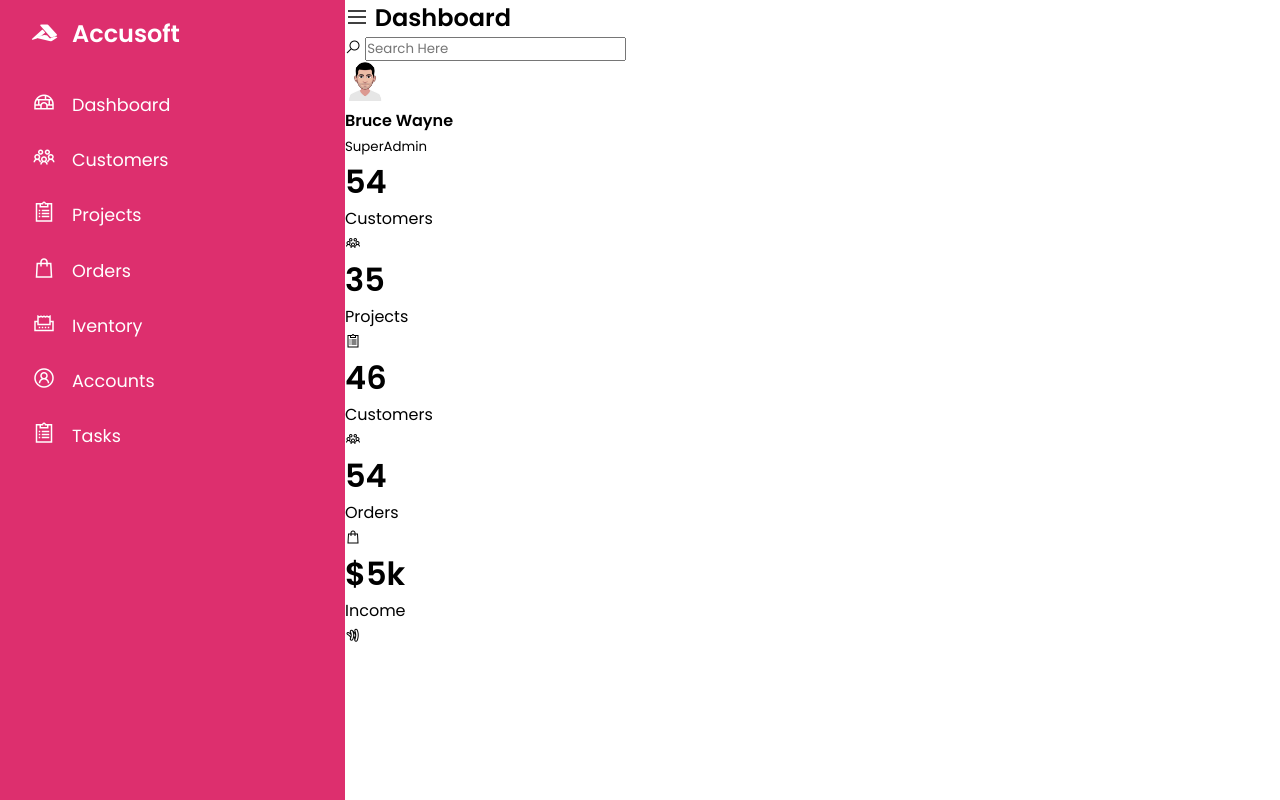
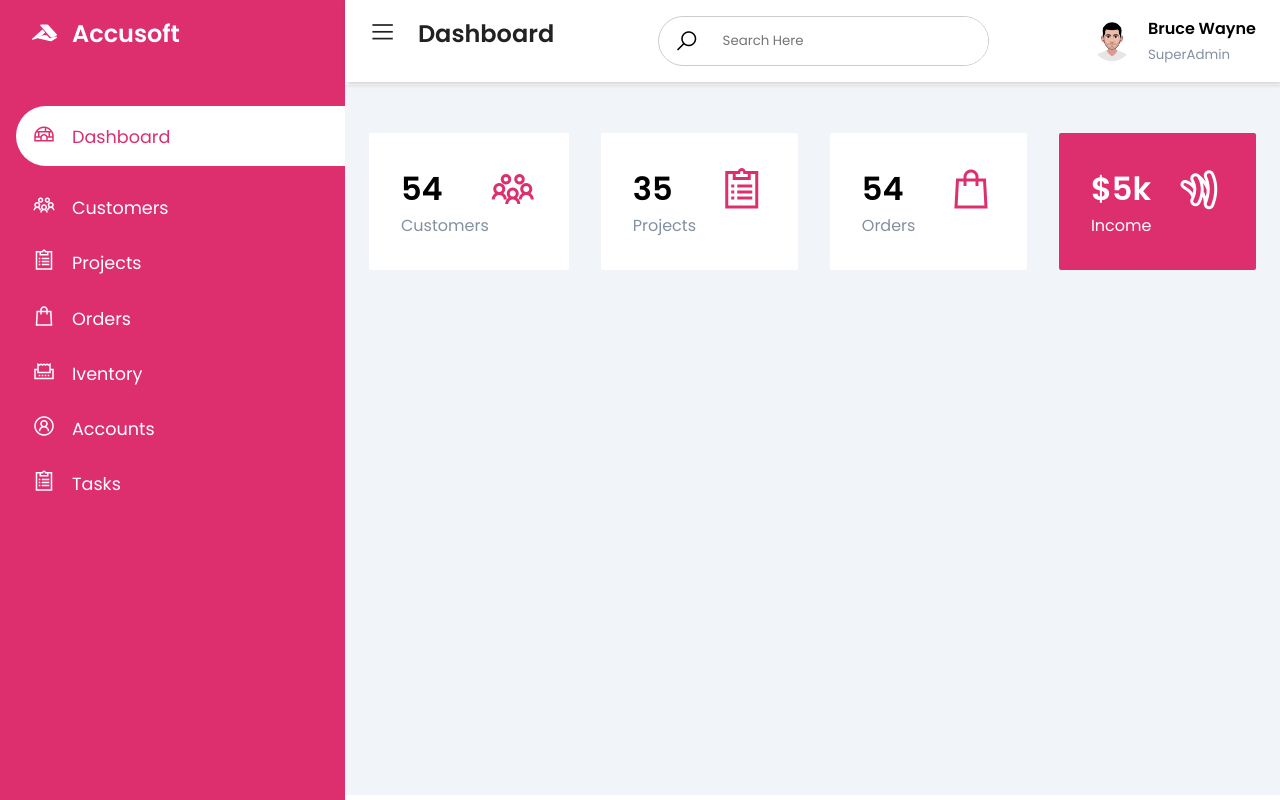
Before and after one commit to MDMahidul/Responsive_Admin_Dashboard, a plain HTML site: page index.html in a window 1280 px wide. Drawn offline with Linux system fonts and the light colour scheme.

Commit message:
Adding CSS for sidebar and cards

```diff
--- a/index.html
+++ b/index.html
@@ -88,15 +88,6 @@
                 </div>
                 <div class="card-single">
                     <div>
-                        <h1>46</h1>
-                        <span>Customers</span>
-                    </div>
-                    <div>
-                        <span class="las la-users"></span>
-                    </div>
-                </div>
-                <div class="card-single">
-                    <div>
                         <h1>54</h1>
                         <span>Orders</span>
                     </div>
--- a/style.css
+++ b/style.css
@@ -21,7 +21,8 @@
     left: 0;
     top: 0;
     height: 100%;
-    background-color: var(--main-color);
+    background: var(--main-color);
+    z-index: 100;
 }
 
 .sidebar-brand{
@@ -35,16 +36,29 @@
     padding-right: 1rem;
 }
 
+.sidebar-menu{
+    margin-top: 1rem;
+}
+
 .sidebar-menu li{
     width: 100%;
     margin-bottom: 1.7rem;
-    padding-left: 2rem;
+    padding-left: 1rem;
 }
 
 .sidebar-menu a{
+    padding-left: 1rem;
     display: block;
     color: #fff;
     font-size: 1.1rem;
+}
+
+.sidebar-menu a.active{
+    background: #fff;
+    padding-top: 1rem;
+    padding-bottom: 1rem;
+    color: var(--main-color);
+    border-radius: 30px 0px 0px 30px;
 }
 
 .sidebar-menu a span:first-child{
@@ -55,3 +69,102 @@
 .main-content{
     margin-left: 345px;
 }
+
+header{
+    display: flex;
+    justify-content: space-between;
+    padding: 1rem 1.5rem;
+    box-shadow: 2px 2px 5px rgba(0,0, 0,0.2);
+    position: fixed;
+    left: 345px;
+    width: calc(100% - 345px);
+    top: 0;
+    z-index: 100;
+}
+
+header h2{
+    color: #222;
+}
+
+header label span{
+    font-size: 1.7rem;
+    padding-right: 1rem;
+}
+
+.search-wrapper{
+    border: 1px solid #ccc;
+    border-radius: 30px;
+    height: 50px;
+    display: flex;
+    align-items: center;
+    overflow: hidden;
+}
+
+.search-wrapper span{
+    display: inline-block;
+    padding: 0rem 1rem;
+    font-size: 1.5rem;
+}
+
+.search-wrapper input{
+    height: 100%;
+    padding: 0.5rem;
+    border: none;
+    outline: none;
+}
+
+.user-wrapper{
+    display: flex;
+    align-items: center;
+}
+
+.user-wrapper img{
+    border-radius: 50%;
+    margin-right: 1rem;
+}
+
+.user-wrapper small{
+    display: inline-block;
+    color: var(--text-grey);
+}
+
+main{
+    margin-top: 85px;
+    padding: 2rem 1.5rem;
+    background: #f1f5f9;
+    min-height: calc(100vh - 90px);
+}
+
+.cards{
+    display: grid;
+    grid-template-columns: repeat(4, 1fr);
+    grid-gap: 2rem;
+    margin-top: 1rem;
+}
+
+.card-single{
+    display: flex;
+    justify-content: space-between;
+    background: #fff;
+    padding: 2rem;
+    border-radius: 2px;
+}
+
+.card-single div:last-child span{
+    font-size: 3rem;
+    color: var(--main-color);
+}
+
+.card-single div:first-child span{
+    color: var(--text-grey);
+}
+
+.card-single:last-child{
+    background: var(--main-color);
+}
+
+.card-single:last-child h1,
+.card-single:last-child div:last-child span,
+.card-single:last-child div:first-child span{
+    color: #fff;
+}
```
